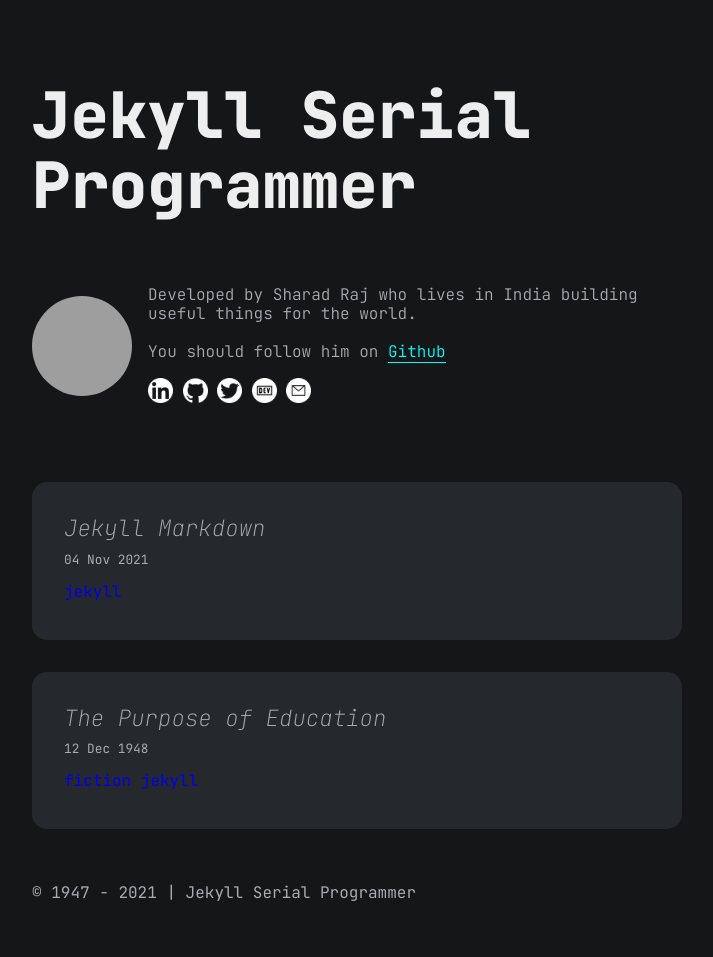
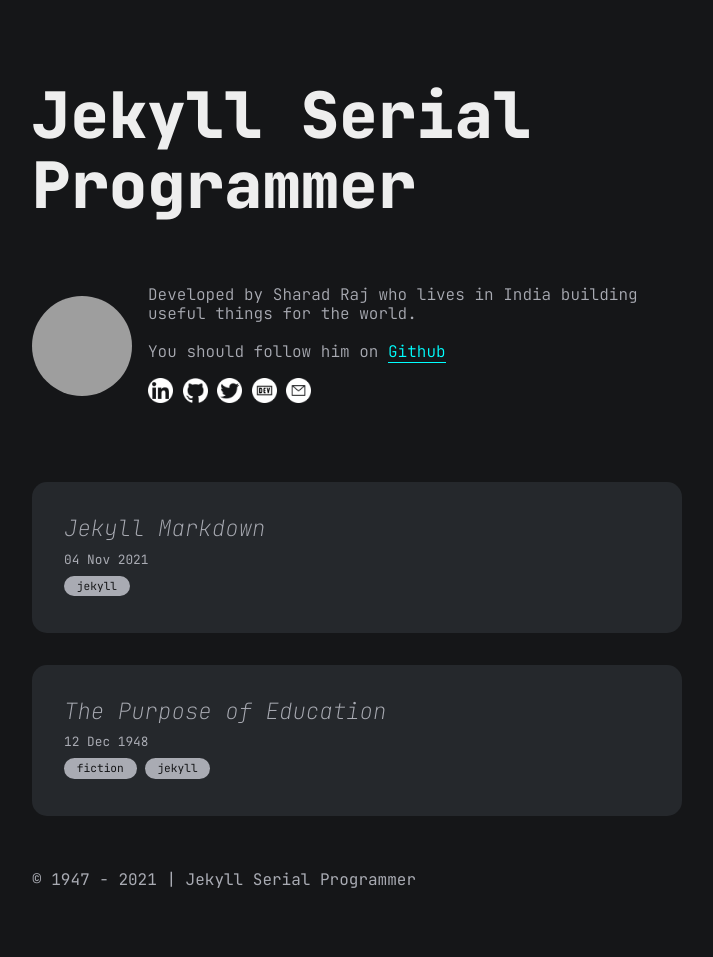
Before and after one commit to hrszpuk/hrszpuk.github.io, a Jekyll site: the page built from index.md, in a window 1280 px wide. Shown: the whole page, without its empty margins (283-996 px from the left). Built offline with Jekyll 4.4.1, drawn with Linux system fonts in a browser that asks for light colours; grey boxes are pictures that could not be loaded.

Commit message:
Typo fix

```diff
--- a/_layouts/blog.html
+++ b/_layouts/blog.html
@@ -11,9 +11,9 @@
             <a href="{{site.baseurl}}{{post.url}}"> {{post.title}} </a>
           </h2>
           <small class="date">{{post.date | date_to_string}}</small>
-          <div class="catgeories">
+          <div class="categories">
             {% for c in post.categories %}
-            <a href="#!" data-base-url="{{site.baseurl}}" class="catgeory"
+            <a href="#!" data-base-url="{{site.baseurl}}" class="category"
               >{{c}}</a
             >
             {% endfor %}
--- a/_layouts/post.html
+++ b/_layouts/post.html
@@ -8,9 +8,9 @@
         <div class="article-header">
           <h2 class="article-title">{{page.title}}</h2>
           <small class="date">{{page.date | date_to_string}}</small>
-          <div class="catgeories">
+          <div class="categories">
             {% for c in page.categories %}
-            <a href="#!" class="catgeory">{{c}}</a>
+            <a href="#!" class="category">{{c}}</a>
             {% endfor %}
           </div>
         </div>
```
